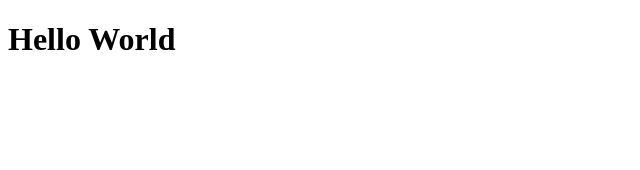
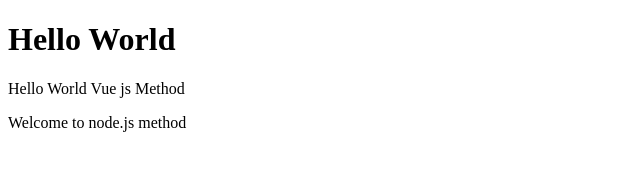
Before and after one commit to aasif247/vue_practice, a plain HTML site: page index.html in a window 1280 px wide. Shown: the whole page, without its empty margins (0-640 px from the left). Drawn offline with nearby package versions, Linux system fonts and the light colour scheme.

Commit message:
vue method

```diff
--- a/index.html
+++ b/index.html
@@ -10,6 +10,8 @@
 <body>
     <div id="app">
         <h1>{{ message }}</h1>
+        <p>{{ helloWorld() }}</p>
+        <p>{{ welcome('node.js') }}</p>
     </div>
 
     <script>
@@ -35,7 +37,15 @@
         const app = Vue.createApp({
             data:() => ({
                     message: 'Hello World'
-                })
+                }),
+            methods:{
+                helloWorld(){
+                    return this.message +' Vue js Method';
+                },
+                welcome(x){
+                    return 'Welcome to '+x+' method';
+                }
+            }
         });
         app.mount('#app')
     </script>
```
